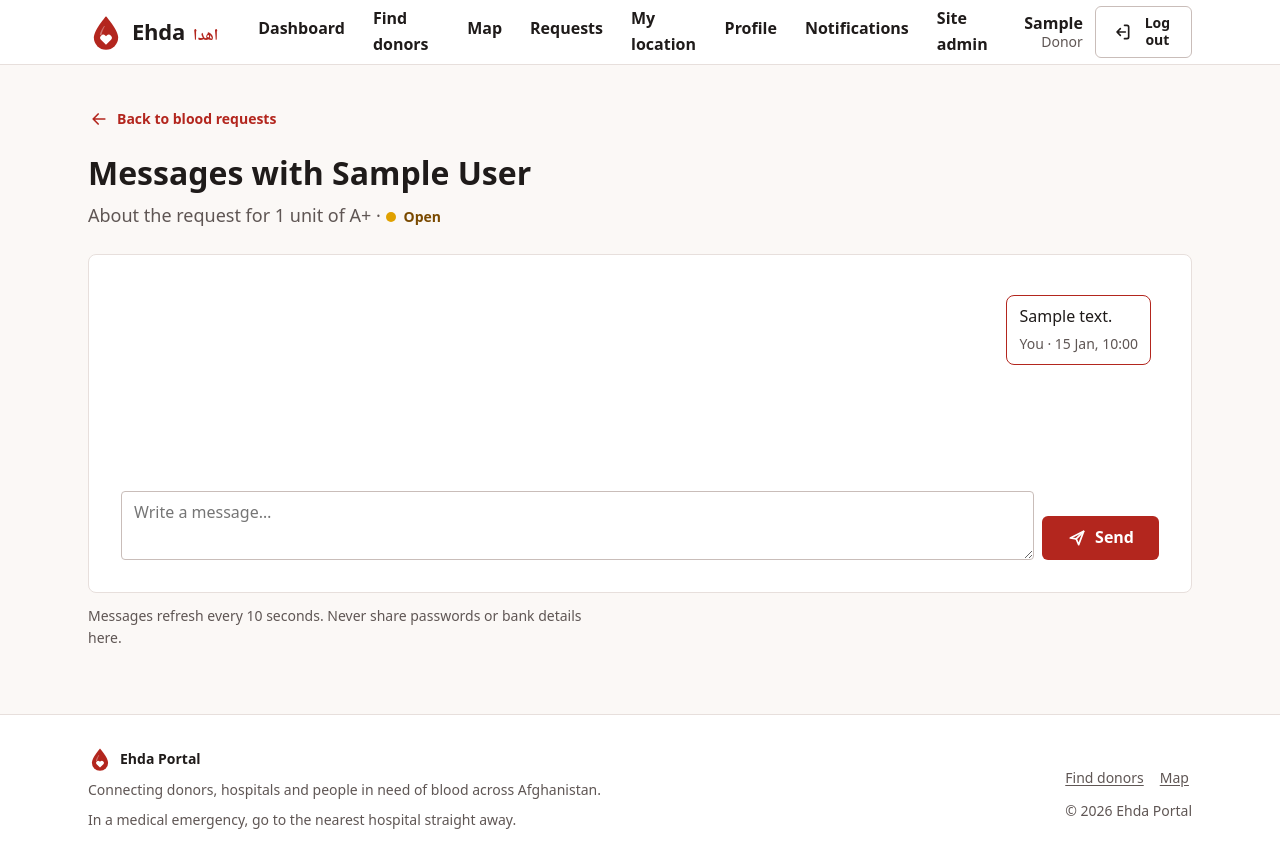
After one commit to Kaihansaba/Ehda-Portal, a Django app: page /requests/1/conversation/1/ in a window 1280 px wide. The commit adds this page. Run offline with Django 5.2, Linux system fonts and the light colour scheme; a user stored in the database is signed in; tables that the repository leaves empty hold one stand-in row (values such as "Sample post").

Commit message:
Messaging between a hospital and a donor after acceptance (#014)
- Message model (blood request, donor, sender, body, created_at),
  migration 0010. One conversation per donor per request.
- Only the hospital that owns the request and that donor can open it
  (404 for anyone else, 403 for admins). Sending is allowed only while
  the donor's answer is Accepted and the request is open; after a
  decline or once the request is completed or cancelled the history
  stays visible, read-only.
- Conversation page: newest message at the bottom, refreshes every 10
  seconds by fetching the server-rendered message list (no WebSockets).
- "Message" buttons on the hospital's request detail (per accepted
  donor) and on the donor's request page after accepting.
- A new message notifies the other side (#011).
- Donor names follow the contact rule: full name only while accepted.

```diff
--- a/5.Backend/OnlineBloodDonationPlatform/accounts/views.py
+++ b/5.Backend/OnlineBloodDonationPlatform/accounts/views.py
@@ -13,10 +13,12 @@ from locations.utils import public_name
 
 from .forms import RegistrationForm, DonorProfileForm, BloodRequestForm
 from .donor_requests import can_see_requests, requests_for_donor, responses_by_request
-from .models import User, Donation, BloodRequest, DonorResponse, Notification
+from .messaging import get_conversation
+from .models import User, Donation, BloodRequest, DonorResponse, Message, Notification
 from .notifications import (
     notify_account_status,
     notify_donor_response,
+    notify_new_message,
     notify_new_request,
     notify_status_change,
 )
@@ -525,3 +527,36 @@ def mark_all_notifications_read(request):
         if updated:
             messages.success(request, "All notifications are marked as read.")
     return redirect("notifications")
+
+
+MAX_MESSAGE_LENGTH = 2000
+
+
+@role_required("DONOR", "HOSPITAL")
+def conversation(request, pk, donor_pk):
+    convo = get_conversation(request.user, pk, donor_pk)
+
+    if request.method == "POST":
+        body = request.POST.get("body", "").strip()
+
+        if not convo.can_send:
+            messages.error(request, convo.read_only_reason)
+        elif not body:
+            messages.error(request, "Please write a message first.")
+        elif len(body) > MAX_MESSAGE_LENGTH:
+            messages.error(request, f"Messages can be at most {MAX_MESSAGE_LENGTH} characters.")
+        else:
+            message = Message.objects.create(
+                blood_request=convo.blood_request, donor=convo.donor, sender=request.user, body=body,
+            )
+            notify_new_message(message, convo.other_party, request)
+        return redirect("conversation", pk=pk, donor_pk=donor_pk)
+
+    return render(request, "accounts/conversation.html", {"convo": convo})
+
+
+@role_required("DONOR", "HOSPITAL")
+def conversation_messages(request, pk, donor_pk):
+    """The message list only, for the page's 10-second refresh."""
+    convo = get_conversation(request.user, pk, donor_pk)
+    return render(request, "partials/message_list.html", {"convo": convo})
--- a/5.Backend/OnlineBloodDonationPlatform/config/urls.py
+++ b/5.Backend/OnlineBloodDonationPlatform/config/urls.py
@@ -32,6 +32,8 @@ from accounts.views import (
     notifications,
     open_notification,
     mark_all_notifications_read,
+    conversation,
+    conversation_messages,
 )
 
 
@@ -152,6 +154,18 @@ urlpatterns = [
         name="close_blood_request",
     ),
 
+    # Messaging after a donor accepts (#014)
+    path(
+        "requests/<int:pk>/conversation/<int:donor_pk>/",
+        conversation,
+        name="conversation",
+    ),
+    path(
+        "requests/<int:pk>/conversation/<int:donor_pk>/messages/",
+        conversation_messages,
+        name="conversation_messages",
+    ),
+
     # Notifications (#011)
     path("notifications/", notifications, name="notifications"),
     path(
--- a/5.Backend/OnlineBloodDonationPlatform/static/css/ehda.css
+++ b/5.Backend/OnlineBloodDonationPlatform/static/css/ehda.css
@@ -478,6 +478,77 @@ main:focus {
     font-size: var(--text-sm);
 }
 
+/* Conversation (#014) */
+.chat {
+    display: flex;
+    flex-direction: column;
+    gap: var(--space-3);
+    padding: var(--space-3);
+}
+
+.chat-log {
+    list-style: none;
+    margin: 0;
+    display: flex;
+    flex-direction: column;
+    gap: var(--space-2);
+    max-height: 60vh;
+    min-height: 12rem;
+    overflow-y: auto;
+    padding: var(--space-2);
+}
+
+.chat-message {
+    max-width: min(80%, 36rem);
+    align-self: flex-start;
+    padding: var(--space-2) var(--space-3);
+    border: 1px solid var(--color-border);
+    border-radius: var(--radius-lg);
+    background: var(--color-surface-muted);
+}
+
+.chat-message.is-mine {
+    align-self: flex-end;
+    border-color: var(--color-primary);
+    background: var(--color-surface);
+}
+
+.chat-body {
+    overflow-wrap: anywhere;
+}
+
+.chat-meta {
+    margin-block-start: var(--space-1);
+    color: var(--color-text-muted);
+    font-size: var(--text-sm);
+}
+
+.chat-empty {
+    align-self: center;
+    margin-block: auto;
+    text-align: center;
+}
+
+.chat-compose {
+    display: flex;
+    gap: var(--space-2);
+    align-items: flex-end;
+}
+
+.chat-compose textarea {
+    flex: 1;
+    min-width: 0;
+    padding: var(--space-2) var(--space-3);
+    border: 1px solid var(--color-border-strong, var(--color-border));
+    border-radius: var(--radius-sm);
+    font: inherit;
+    resize: vertical;
+}
+
+.chat-closed {
+    padding: var(--space-2) var(--space-3);
+}
+
 /* Notifications list (#011) */
 .notification-list {
     border: 1px solid var(--color-border);
@@ -2136,5 +2207,6 @@ fieldset {
 
 .mb-4 { margin-block-end: var(--space-4); }
 .mb-5 { margin-block-end: var(--space-5); }
+.mt-2 { margin-block-start: var(--space-2); }
 .mt-4 { margin-block-start: var(--space-4); }
 .mt-5 { margin-block-start: var(--space-5); }
--- a/5.Backend/OnlineBloodDonationPlatform/static/js/ehda.js
+++ b/5.Backend/OnlineBloodDonationPlatform/static/js/ehda.js
@@ -26,6 +26,46 @@
             }
         });
     }
+
+    // Conversation: newest message at the bottom, refresh every 10 s ------
+    document.querySelectorAll("[data-chat-log]").forEach(function (log) {
+        var url = log.getAttribute("data-poll-url");
+
+        function nearBottom() {
+            return log.scrollHeight - log.scrollTop - log.clientHeight < 80;
+        }
+
+        log.scrollTop = log.scrollHeight;
+
+        if (!url || !window.fetch) {
+            return;
+        }
+
+        window.setInterval(function () {
+            if (document.hidden) {
+                return;
+            }
+
+            fetch(url, { credentials: "same-origin" })
+                .then(function (response) {
+                    return response.ok ? response.text() : null;
+                })
+                .then(function (html) {
+                    // The server renders this list (escaped), like the page itself.
+                    if (html === null || html.trim() === log.innerHTML.trim()) {
+                        return;
+                    }
+                    var stick = nearBottom();
+                    log.innerHTML = html;
+                    if (stick) {
+                        log.scrollTop = log.scrollHeight;
+                    }
+                })
+                .catch(function () {
+                    // Offline for a moment: try again on the next tick.
+                });
+        }, 10000);
+    });
 
     // Show / hide password -----------------------------------------------
     document.querySelectorAll("[data-password-toggle]").forEach(function (button) {
--- /dev/null
+++ b/5.Backend/OnlineBloodDonationPlatform/templates/accounts/conversation.html
@@ -0,0 +1,53 @@
+{% extends "base.html" %}
+{% load ehda_ui %}
+
+{% block title %}Messages{% endblock %}
+
+{% block content %}
+
+    <div class="page-header">
+        {% if request.user.role == "HOSPITAL" %}
+            <a href="{% url 'request_detail' convo.blood_request.pk %}" class="btn btn-ghost btn-sm back-link">
+                {% include "partials/icon.html" with name="arrow" class="flip" %}
+                Back to the request
+            </a>
+        {% else %}
+            <a href="{% url 'donor_blood_requests' %}" class="btn btn-ghost btn-sm back-link">
+                {% include "partials/icon.html" with name="arrow" class="flip" %}
+                Back to blood requests
+            </a>
+        {% endif %}
+        <h1>Messages with {{ convo.other_party_name }}</h1>
+        <p class="lead">
+            About the request for {{ convo.blood_request.units_needed }} unit{{ convo.blood_request.units_needed|pluralize }}
+            of {{ convo.blood_request.blood_type|blood_symbol }}
+            · {% include "partials/request_status.html" with blood_request=convo.blood_request %}
+        </p>
+    </div>
+
+    <section class="card chat" aria-labelledby="chat-title">
+        <h2 id="chat-title" class="visually-hidden">Conversation</h2>
+
+        <ol class="chat-log" role="log" aria-live="polite" data-chat-log
+            data-poll-url="{% url 'conversation_messages' convo.blood_request.pk convo.donor.pk %}">
+            {% include "partials/message_list.html" %}
+        </ol>
+
+        {% if convo.can_send %}
+            <form method="post" class="chat-compose">
+                {% csrf_token %}
+                <label class="visually-hidden" for="id_body">Message</label>
+                <textarea id="id_body" name="body" rows="2" maxlength="2000" required placeholder="Write a message…"></textarea>
+                <button type="submit" class="btn btn-primary">
+                    {% include "partials/icon.html" with name="send" %}
+                    Send
+                </button>
+            </form>
+        {% else %}
+            <p class="chat-closed muted">{{ convo.read_only_reason }}</p>
+        {% endif %}
+    </section>
+
+    <p class="table-note">Messages refresh every 10 seconds. Never share passwords or bank details here.</p>
+
+{% endblock %}
--- a/5.Backend/OnlineBloodDonationPlatform/templates/accounts/donor_blood_requests.html
+++ b/5.Backend/OnlineBloodDonationPlatform/templates/accounts/donor_blood_requests.html
@@ -79,6 +79,10 @@
                                             <a href="mailto:{{ blood_request.hospital.email }}">{{ blood_request.hospital.email }}</a>
                                         {% endif %}
                                         <p class="contact-note">Shared because you accepted. The hospital can see your name and phone number until you decline.</p>
+                                        <a class="btn btn-secondary btn-sm mt-2" href="{% url 'conversation' blood_request.pk request.user.pk %}">
+                                            {% include "partials/icon.html" with name="chat" %}
+                                            Message the hospital
+                                        </a>
                                     </div>
                                 {% endif %}
                             {% endif %}
--- a/5.Backend/OnlineBloodDonationPlatform/templates/accounts/request_detail.html
+++ b/5.Backend/OnlineBloodDonationPlatform/templates/accounts/request_detail.html
@@ -102,6 +102,12 @@
                                         {% else %}
                                             <span class="muted">Not shared</span>
                                         {% endif %}
+                                        {% if response.can_message or response.has_messages %}
+                                            <a class="btn btn-secondary btn-sm mt-2" href="{% url 'conversation' blood_request.pk response.donor_id %}">
+                                                {% include "partials/icon.html" with name="chat" %}
+                                                {% if response.can_message %}Message{% else %}View messages{% endif %}
+                                            </a>
+                                        {% endif %}
                                     </td>
                                     <td><time datetime="{{ response.updated_at|date:'c' }}">{{ response.updated_at|date:"j M Y, H:i" }}</time></td>
                                 </tr>
--- /dev/null
+++ b/5.Backend/OnlineBloodDonationPlatform/templates/partials/message_list.html
@@ -0,0 +1,16 @@
+{% comment %}
+    The messages of one conversation, oldest first (newest at the bottom).
+    Rendered inside conversation.html and on its own for the 10-second
+    refresh (accounts.views.conversation_messages). Parameter: convo.
+{% endcomment %}
+{% for message in convo.messages %}
+    <li class="chat-message{% if message.sender_id == request.user.pk %} is-mine{% endif %}">
+        <p class="chat-body">{{ message.body|linebreaksbr }}</p>
+        <p class="chat-meta">
+            {% if message.sender_id == request.user.pk %}You{% else %}{% if message.sender_id == convo.hospital.pk %}{{ convo.hospital.get_full_name|default:"The hospital" }}{% else %}{{ convo.other_party_name }}{% endif %}{% endif %}
+            · <time datetime="{{ message.created_at|date:'c' }}">{{ message.created_at|date:"j M, H:i" }}</time>
+        </p>
+    </li>
+{% empty %}
+    <li class="chat-empty muted">No messages yet.{% if convo.can_send %} Say hello and agree when and where to donate.{% endif %}</li>
+{% endfor %}
```
Also changed, not shown: 5.Backend/OnlineBloodDonationPlatform/accounts/messaging.py (added, +77 -0 lines), 5.Backend/OnlineBloodDonationPlatform/accounts/models.py (+31 -0 lines), 5.Backend/OnlineBloodDonationPlatform/accounts/notifications.py (+11 -0 lines), 5.Backend/OnlineBloodDonationPlatform/accounts/test_messaging.py (added, +139 -0 lines), 5.Backend/OnlineBloodDonationPlatform/locations/test_smoke.py (+9 -1 lines), 5.Backend/OnlineBloodDonationPlatform/accounts/migrations/0010_message.py (added).
